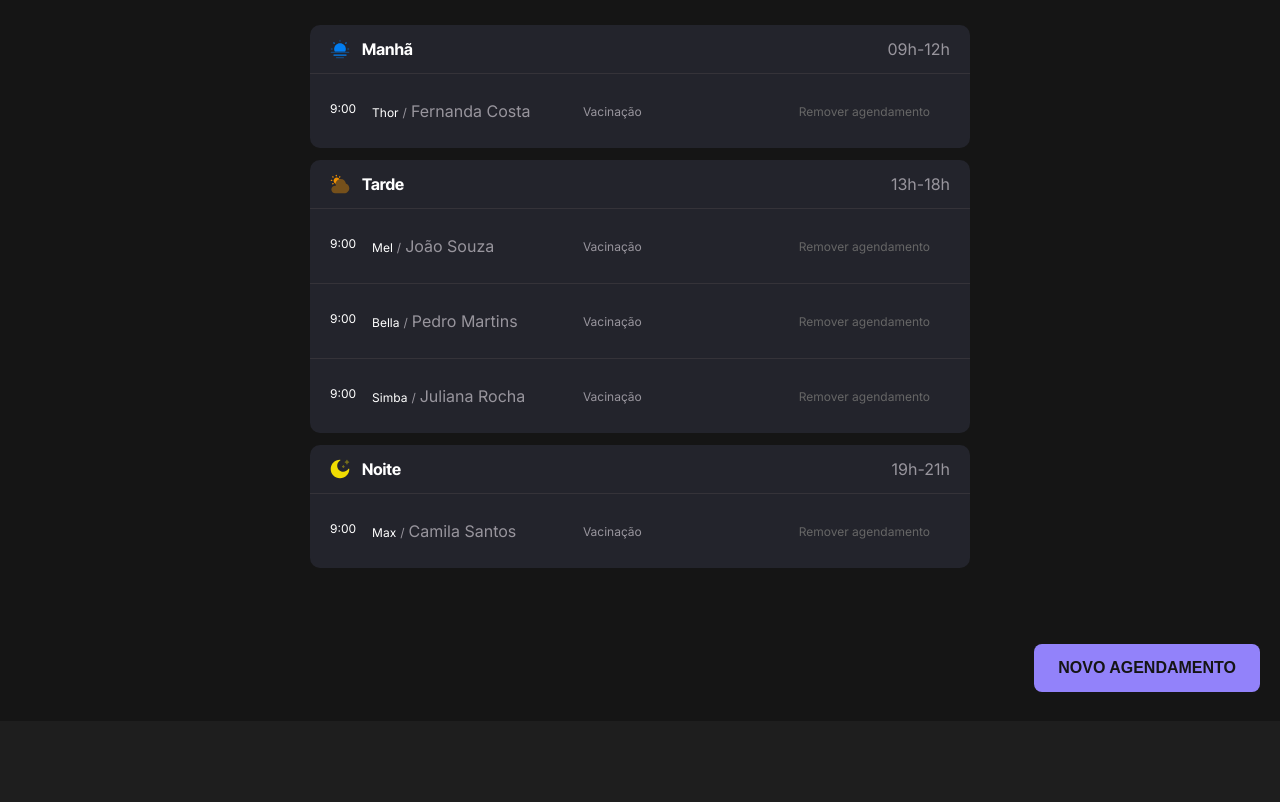
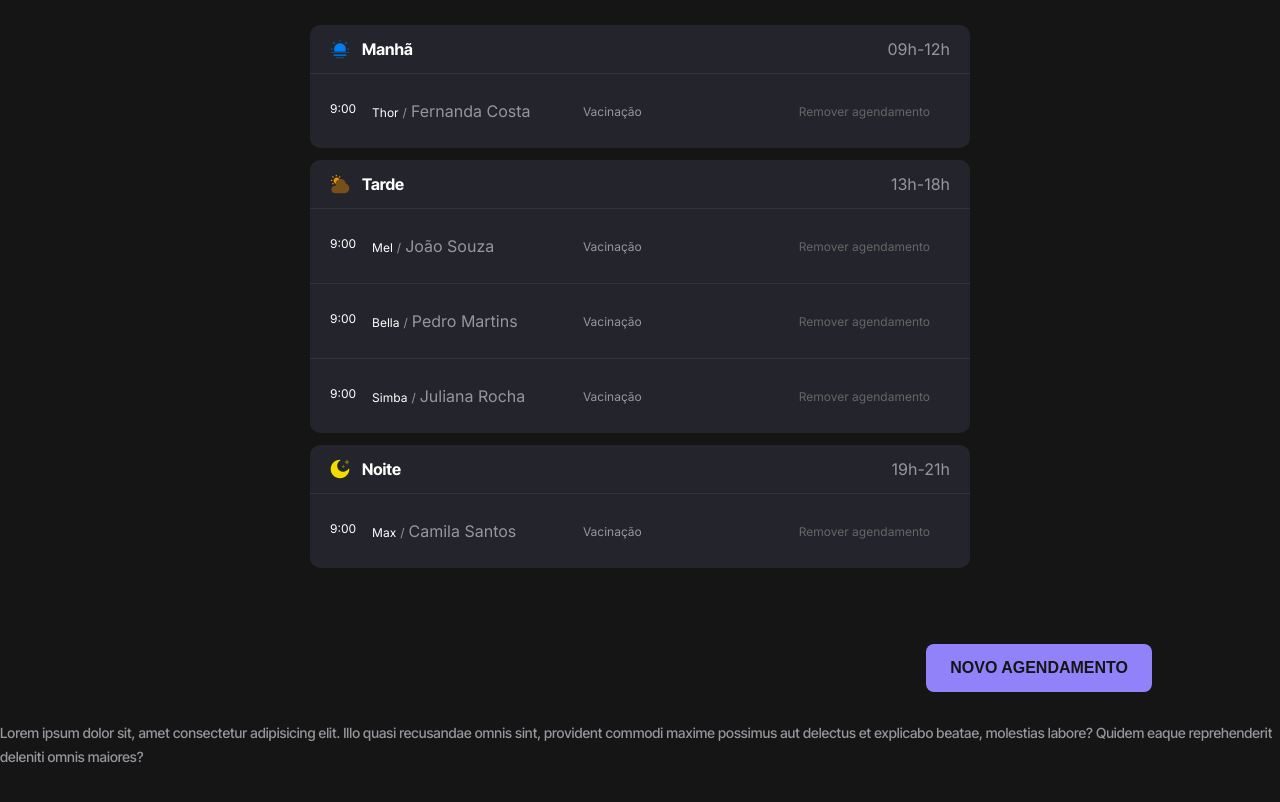
Before and after one commit to rosendo2015/petshop-agendamento, a plain HTML site: page index.html in a window 1280 px wide. Shown: the part 140-942 px from the top of the page. Before the commit the page ends 909 px from the top, so only its background shows below. Drawn offline with Linux system fonts and the light colour scheme.

Commit message:
exclusão do footer

```diff
--- a/css/styles.css
+++ b/css/styles.css
@@ -39,7 +39,7 @@
 
 body {
   color: var(--content-secondary);
-  background-color: var(--background-secondary);
+  background-color: var(--background-primary);
   header {
     margin-bottom: 9px;
     .logo {
@@ -50,6 +50,7 @@ body {
     }
   }
   main {
+    position: relative;
     padding: 12px 20px;
   }
   h1 {
@@ -157,13 +158,10 @@ a {
     color: var(--content-primary);
   }
 }
-footer {
-  background-color: var(--background-tertiary);
-  display: flex;
-  align-items: center;
-  justify-content: center;
-  padding: 18px 20px;
 button {
+  position: absolute;
+  bottom: -2rem;
+  right: 8rem;
   border: none;
   cursor: pointer;
   color: var(--background-primary);
@@ -178,7 +176,7 @@ footer {
 button:hover {
   background-color: var(--background-highlights);
 }
-}
+
 @media screen and (width > 1200px) {
   #app {
     width: 100%;
--- a/index.html
+++ b/index.html
@@ -1,5 +1,5 @@
 <!DOCTYPE html>
-<html lang="en">
+<html lang="pt-BR">
 
 <head>
     <meta charset="UTF-8">
@@ -140,10 +140,16 @@
                 </div>
             </div>
         </main>
+        <form action="#">
+            <p>Lorem ipsum dolor sit, amet consectetur adipisicing elit. Illo quasi recusandae omnis sint, provident
+                commodi maxime possimus aut delectus et explicabo beatae, molestias labore? Quidem eaque reprehenderit
+                deleniti omnis maiores?</p>
+        </form>
+        <button>
+            NOVO AGENDAMENTO
+        </button>
         <footer>
-            <button>
-                NOVO AGENDAMENTO
-            </button>
+
         </footer>
 
     </div>
```
Lines whose indentation alone changed are shown as unchanged.
